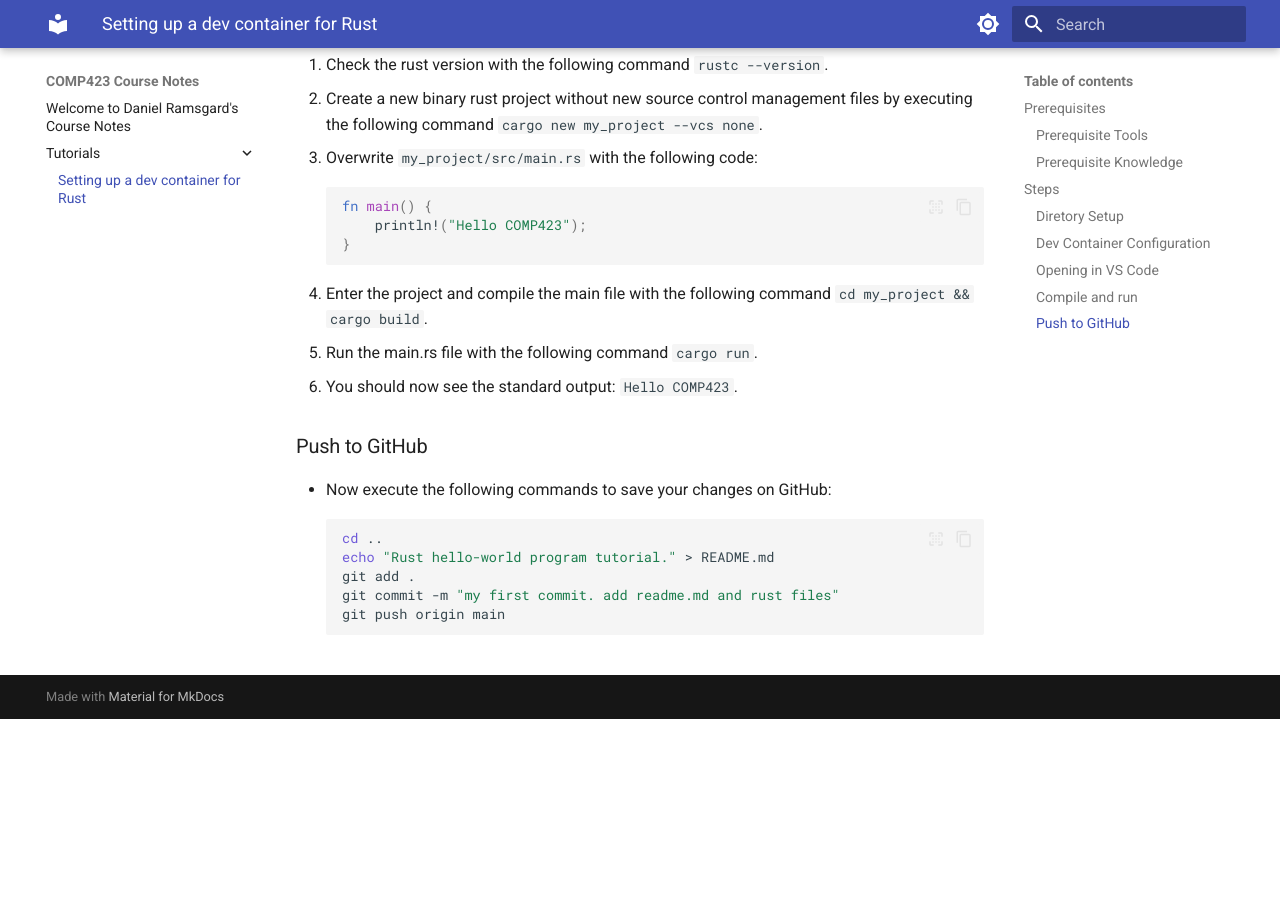
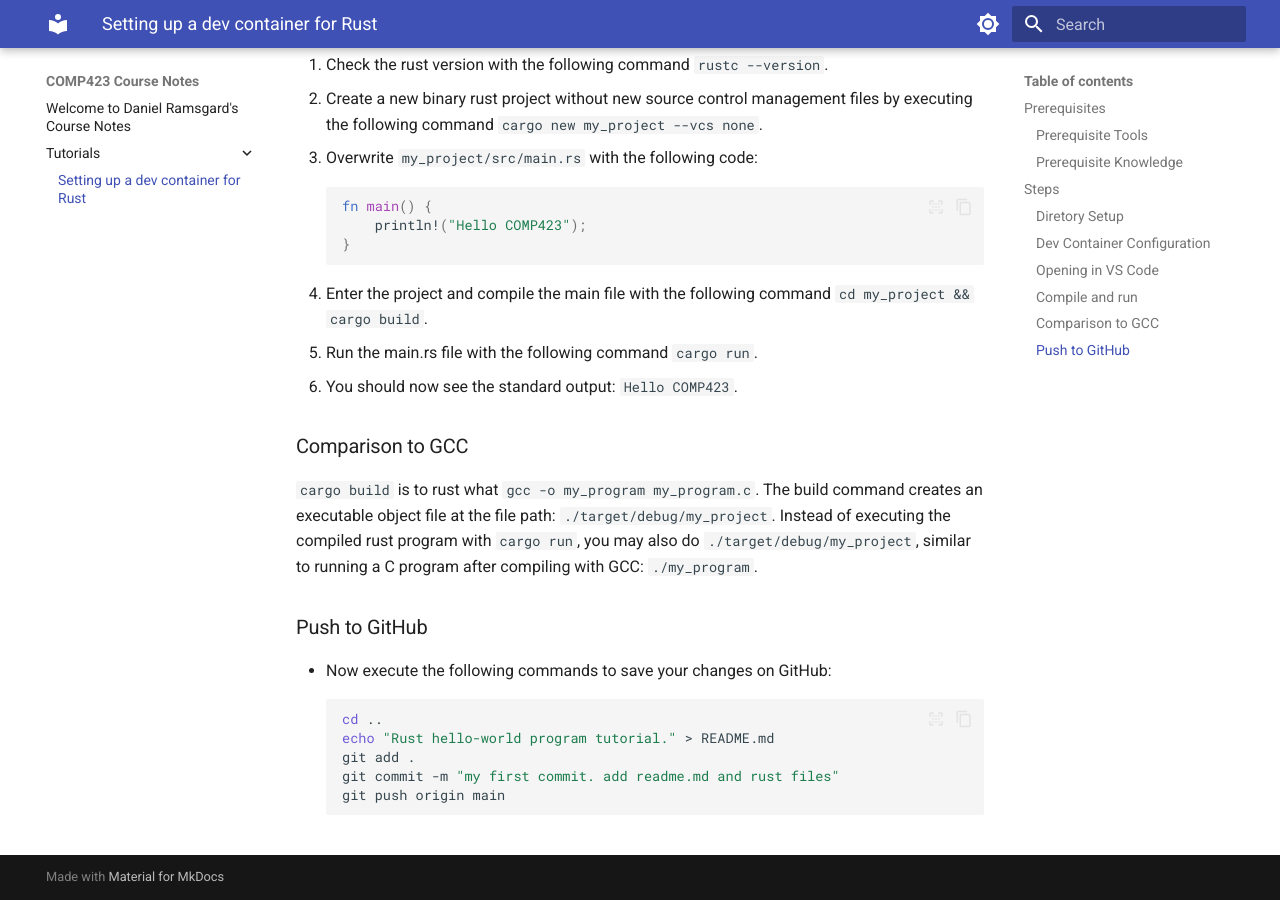
Before and after one commit to DanielRamsgard/comp423-course-notes, an MkDocs documentation site: the page built from docs/tutorials/rust-setup.md, in a window 1280 px wide and 900 px high, scrolled down 1623 px. Built offline with MkDocs 1.6.1 and Material for MkDocs 9.7.7, drawn with Linux system fonts in a browser that asks for light colours; before the commit the page ends 2342 px from its top, so only the background shows below that.

Commit message:
comparison to gcc

````diff
--- a/docs/tutorials/rust-setup.md
+++ b/docs/tutorials/rust-setup.md
@@ -63,6 +63,10 @@ fn main() {
 5. Run the main.rs file with the following command `cargo run`.
 6. You should now see the standard output: `Hello COMP423`.
 
+### Comparison to GCC
+
+`cargo build` is to rust what `gcc -o my_program my_program.c`. The build command creates an executable object file at the file path: `./target/debug/my_project`. Instead of executing the compiled rust program with `cargo run`, you may also do `./target/debug/my_project`, similar to running a C program after compiling with GCC: `./my_program`.
+
 ### Push to GitHub
 - Now execute the following commands to save your changes on GitHub:
 ```bash
````
